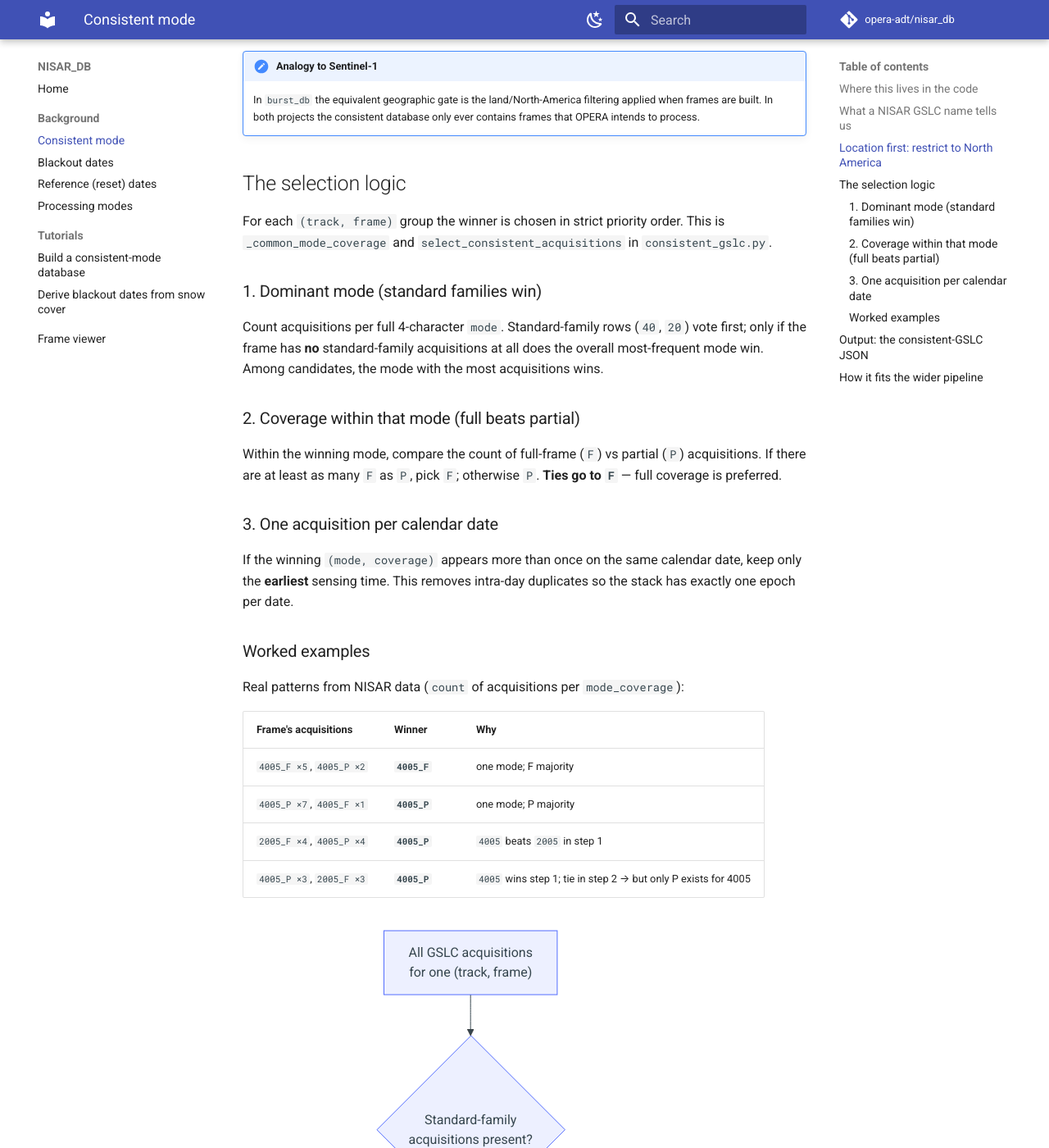
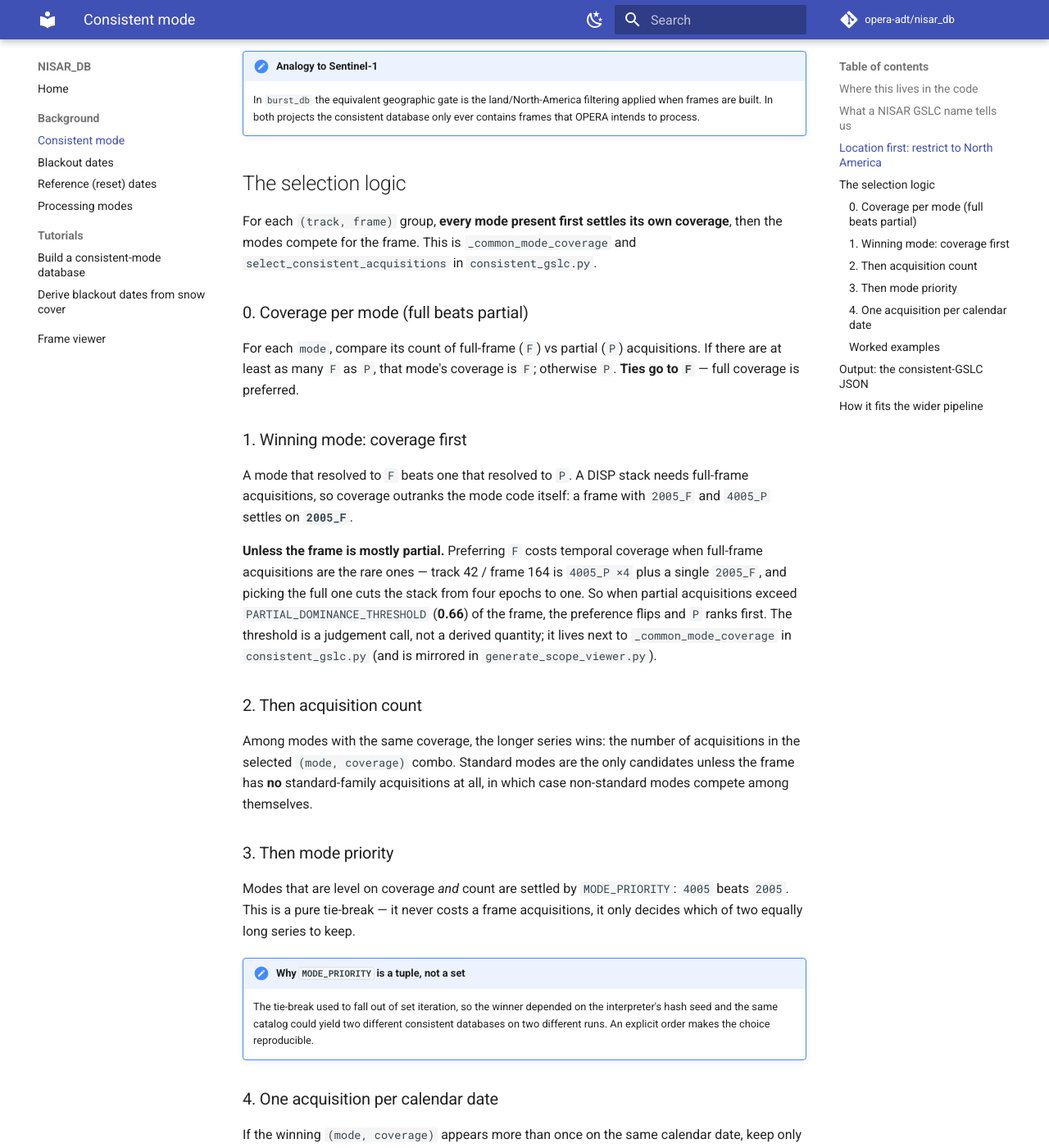
Before and after one commit to opera-adt/nisar_db, an MkDocs documentation site: the page built from docs/background/consistent-mode.md, in a window 1280 px wide and 1400 px high, scrolled down 1754 px. Shown: the whole window at 82% size. Built offline with MkDocs 1.6.1 and Material for MkDocs 9.7.7, drawn with Linux system fonts in a browser that asks for light colours; comment, search, counter and statistics services are not loaded; some of the changed text lies outside the part shown.

Commit message:
feat(modes): rank consistent modes by coverage, count, then mode code
Coverage now outranks the mode code, with a partial-dominance threshold that
flips the preference to P on frames observed mostly partially.

Co-Authored-By: Claude Opus 5 <noreply@anthropic.com>

````diff
--- a/docs/background/consistent-mode.md
+++ b/docs/background/consistent-mode.md
@@ -75,24 +75,52 @@ dropped before selection (`consistent_gslc.py`).
 
 ## The selection logic
 
-For each `(track, frame)` group the winner is chosen in strict priority order.
-This is `_common_mode_coverage` and `select_consistent_acquisitions` in
+For each `(track, frame)` group, **every mode present first settles its own
+coverage**, then the modes compete for the frame. This is
+`_common_mode_coverage` and `select_consistent_acquisitions` in
 `consistent_gslc.py`.
 
-### 1. Dominant mode (standard families win)
+### 0. Coverage per mode (full beats partial)
 
-Count acquisitions per full 4-character `mode`. Standard-family rows
-(`40`, `20`) vote first; only if the frame has **no** standard-family
-acquisitions at all does the overall most-frequent mode win. Among candidates,
-the mode with the most acquisitions wins.
+For each `mode`, compare its count of full-frame (`F`) vs partial (`P`)
+acquisitions. If there are at least as many `F` as `P`, that mode's coverage is
+`F`; otherwise `P`. **Ties go to `F`** — full coverage is preferred.
 
-### 2. Coverage within that mode (full beats partial)
+### 1. Winning mode: coverage first
 
-Within the winning mode, compare the count of full-frame (`F`) vs partial (`P`)
-acquisitions. If there are at least as many `F` as `P`, pick `F`; otherwise `P`.
-**Ties go to `F`** — full coverage is preferred.
+A mode that resolved to `F` beats one that resolved to `P`. A DISP stack needs
+full-frame acquisitions, so coverage outranks the mode code itself: a frame with
+`2005_F` and `4005_P` settles on **`2005_F`**.
 
-### 3. One acquisition per calendar date
+**Unless the frame is mostly partial.** Preferring `F` costs temporal coverage
+when full-frame acquisitions are the rare ones — track 42 / frame 164 is
+`4005_P ×4` plus a single `2005_F`, and picking the full one cuts the stack from
+four epochs to one. So when partial acquisitions exceed
+`PARTIAL_DOMINANCE_THRESHOLD` (**0.66**) of the frame, the preference flips and
+`P` ranks first. The threshold is a judgement call, not a derived quantity;
+it lives next to `_common_mode_coverage` in `consistent_gslc.py` (and is
+mirrored in `generate_scope_viewer.py`).
+
+### 2. Then acquisition count
+
+Among modes with the same coverage, the longer series wins: the number of
+acquisitions in the selected `(mode, coverage)` combo. Standard modes are the
+only candidates unless the frame has **no** standard-family acquisitions at all,
+in which case non-standard modes compete among themselves.
+
+### 3. Then mode priority
+
+Modes that are level on coverage *and* count are settled by `MODE_PRIORITY`:
+`4005` beats `2005`. This is a pure tie-break — it never costs a frame
+acquisitions, it only decides which of two equally long series to keep.
+
+!!! note "Why `MODE_PRIORITY` is a tuple, not a set"
+    The tie-break used to fall out of set iteration, so the winner depended on
+    the interpreter's hash seed and the same catalog could yield two different
+    consistent databases on two different runs. An explicit order makes the
+    choice reproducible.
+
+### 4. One acquisition per calendar date
 
 If the winning `(mode, coverage)` appears more than once on the same calendar
 date, keep only the **earliest** sensing time. This removes intra-day
@@ -106,21 +134,25 @@ Real patterns from NISAR data (`count` of acquisitions per `mode_coverage`):
 |---|---|---|
 | `4005_F ×5`, `4005_P ×2` | **`4005_F`** | one mode; F majority |
 | `4005_P ×7`, `4005_F ×1` | **`4005_P`** | one mode; P majority |
-| `2005_F ×4`, `4005_P ×4` | **`4005_P`** | `4005` beats `2005` in step 1 |
-| `4005_P ×3`, `2005_F ×3` | **`4005_P`** | `4005` wins step 1; tie in step 2 → but only P exists for 4005 |
+| `2005_F ×4`, `4005_F ×4` | **`4005_F`** | both `F` and level on count; `4005` wins the tie-break (track 163 / frame 11) |
+| `2005_F ×4`, `4005_P ×4` | **`2005_F`** | 50% partial; `F` beats `P` before anything else applies |
+| `4005_P ×4`, `2005_F ×1` | **`4005_P`** | 80% partial — above the threshold, so `P` wins (track 42 / frame 164) |
+| `2005_P ×4`, `4005_P ×1` | **`2005_P`** | both `P`; the longer series wins (track 29 / frame 96) |
+| `2005_F ×9`, `4005_F ×2` | **`2005_F`** | both `F`; the count outranks mode priority |
 
 ```mermaid
 flowchart TD
     S["All GSLC acquisitions<br/>for one (track, frame)"] --> M{"Standard-family<br/>acquisitions present?"}
-    M -- yes --> M1["Vote among 40 / 20 modes"]
-    M -- no --> M2["Vote among all modes"]
-    M1 --> W["Winning mode<br/>(most acquisitions)"]
-    M2 --> W
-    W --> C{"n_F ≥ n_P<br/>within winning mode?"}
-    C -- yes --> CF["coverage = F"]
-    C -- no --> CP["coverage = P"]
-    CF --> D["Keep rows matching (mode, coverage)"]
-    CP --> D
+    M -- yes --> M1["Candidates: 40 / 20 modes"]
+    M -- no --> M2["Candidates: all modes"]
+    M1 --> P["Per candidate mode:<br/>coverage = F if n_F ≥ n_P else P"]
+    M2 --> P
+    P --> T{"partial share ><br/>0.66 of the frame?"}
+    T -- no --> RF["Preferred coverage = F"]
+    T -- yes --> RP["Preferred coverage = P"]
+    RF --> R["Rank modes:<br/>1. preferred coverage first<br/>2. acquisition count<br/>3. MODE_PRIORITY (4005, 2005)"]
+    RP --> R
+    R --> D["Keep rows matching the winning (mode, coverage)"]
     D --> E["Deduplicate: earliest sensing_time<br/>per calendar date"]
     E --> O["Consistent stack for this frame"]
 ```
````
Also changed, not shown: 5 other files.
